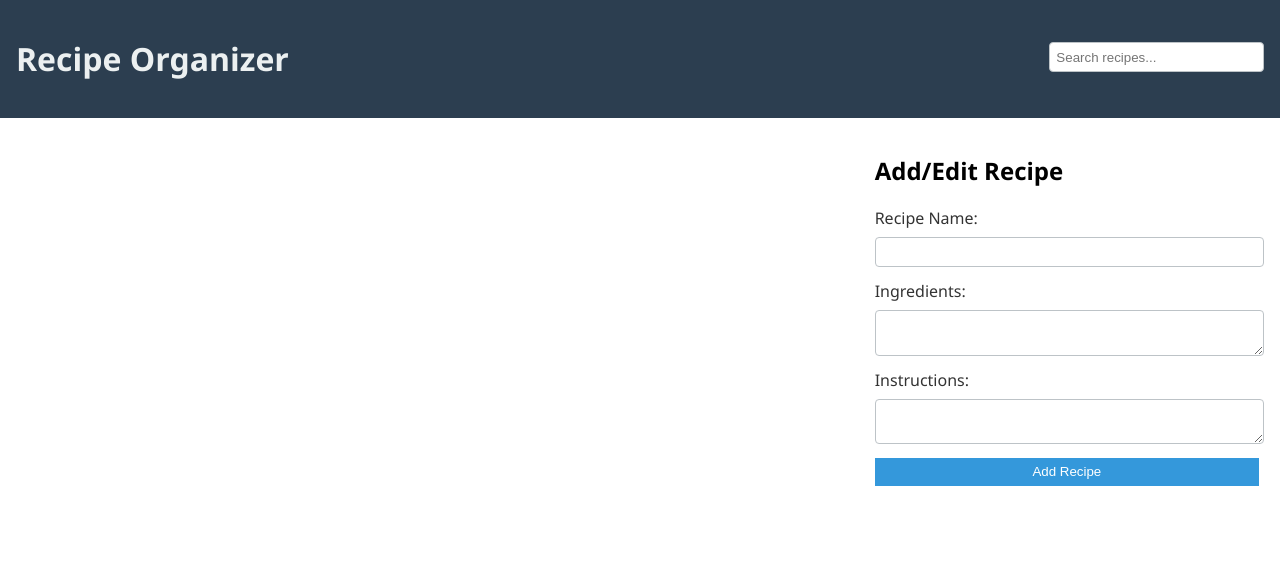
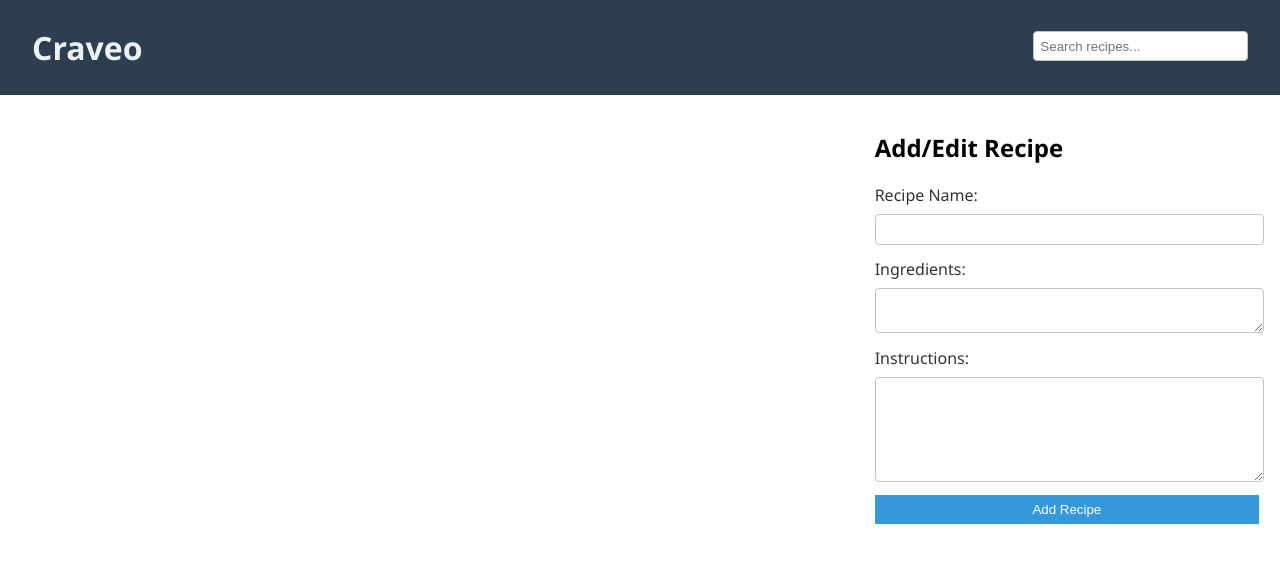
Before and after one commit to romeshsithumina/craveo, a plain HTML site: page index.html in a window 1280 px wide. Drawn offline with Linux system fonts and the light colour scheme.

Commit message:
feat(ui): change header name

```diff
--- a/index.html
+++ b/index.html
@@ -10,7 +10,7 @@
 
 <body>
   <header>
-    <h1>Recipe Organizer</h1>
+    <h1>Craveo</h1>
     <div class="search-container">
       <input type="text" id="searchBar" oninput="filterRecipes()" placeholder="Search recipes...">
     </div>
@@ -30,7 +30,7 @@
         <textarea id="ingredients" required></textarea>
 
         <label for="instructions">Instructions:</label>
-        <textarea id="instructions" required></textarea>
+        <textarea rows="6" id="instructions" required></textarea>
 
         <button type="button" id="submitBtn" onclick="submitRecipe()">Add Recipe</button>
       </form>
--- a/styles.css
+++ b/styles.css
@@ -8,7 +8,7 @@ header {
   background-color: #2c3e50;
   color: #ecf0f1;
   text-align: center;
-  padding: 1em;
+  padding: 0.3em 2em;
 }
 
 section {
```
